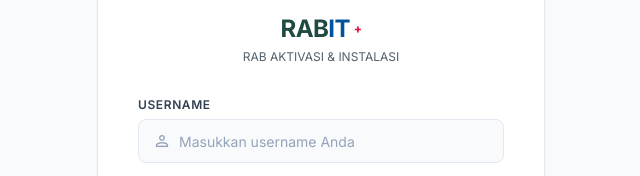
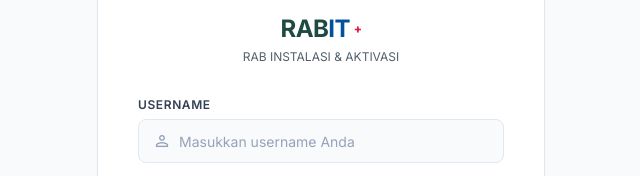
Before and after one commit to plniconplusrit-fim/rab, a plain HTML site: page index.html in a window 1280 px wide. Shown: the part 242-418 px from the top of the page, 319-959 px from the left. Drawn offline with nearby package versions, Linux system fonts and the light colour scheme.

Commit message:
Update index.html

```diff
--- a/index.html
+++ b/index.html
@@ -59,7 +59,7 @@
         <span class="text-crm-active">RAB</span><span>IT</span>
         <span class="ml-1 inline-flex text-xs font-black"><span class="text-rose-600">+</span></span>
       </div>
-      <p class="text-xs text-crm-textMuted mt-1">RAB AKTIVASI & INSTALASI</p>
+      <p class="text-xs text-crm-textMuted mt-1">RAB INSTALASI & AKTIVASI</p>
     </div>
 
     <!-- Form Login -->
```
